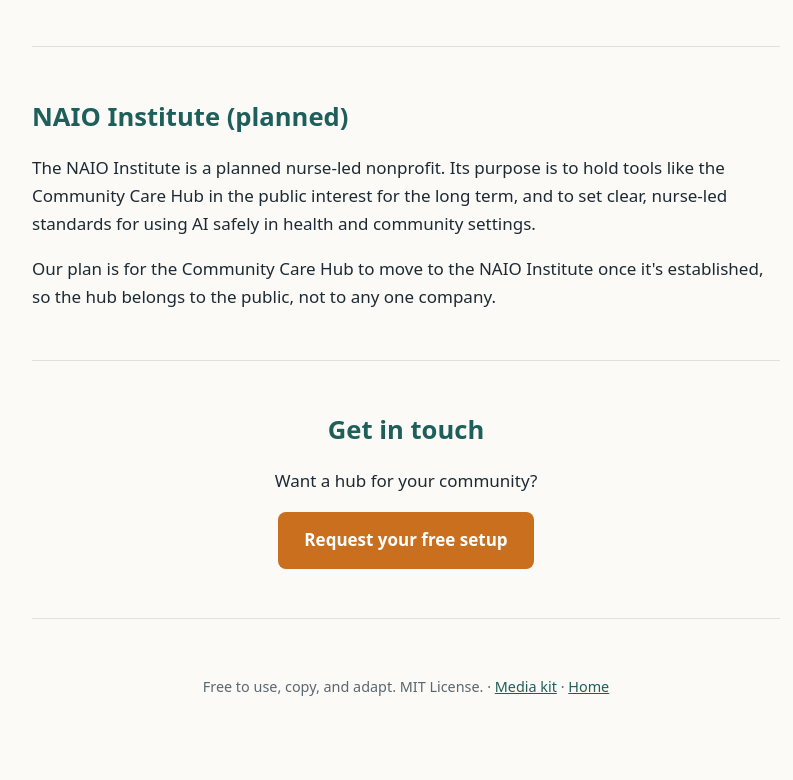
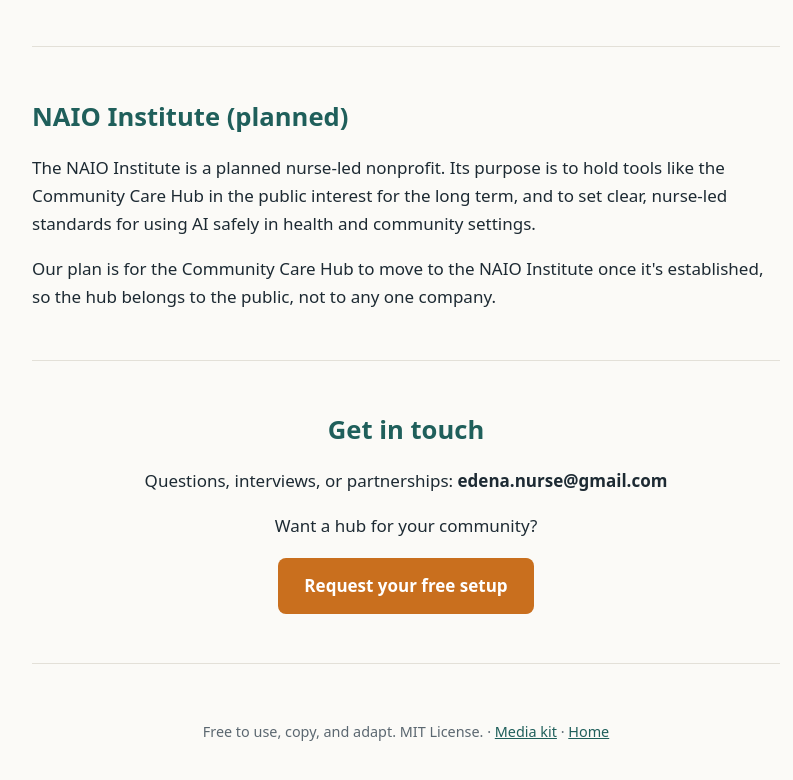
Before and after one commit to AI-Nurse-Solutions/community-care-hub, a plain HTML site: page about.html in a window 1280 px wide. Shown: the part 1389-2169 px from the top of the page, without its empty margins (234-1027 px from the left). Before the commit the page ends 2132 px from the top, so only its background shows below. Drawn offline with Linux system fonts and the light colour scheme.

Commit message:
Use edena.nurse@gmail.com as the hub contact email
Co-Authored-By: Claude Opus 5.5 <noreply@anthropic.com>
Claude-Session: https://claude.ai/code/session_019YysTq3XWtJvwsx7hsDvPo

```diff
--- a/about.html
+++ b/about.html
@@ -10,7 +10,7 @@
 <section><h2>Robert Domondon, RN, CCRN, CSC, CMC</h2><p><b>Founder, Nurse Intelligence Network</b></p><p>I've worked night shifts in the ICU for more than twenty years. At 3 a.m., I'm the one coordinating everyone around a patient: the family, the physicians, the respiratory therapist, the pharmacist, and the social worker who'll help them get home. Most of the time, the help a family needs already exists. It's just scattered. A big part of nursing is connecting those pieces.</p><p>Before my years at the bedside, I trained as a physician in the Philippines and served as hospital administrator of a former U.S. Naval Hospital. I've also spent years in community work, and I've seen how much good gets lost when energy outruns organization.</p><p>The Community Care Hub brings those worlds together. It takes the way nurses coordinate care and puts it in the hands of the community leaders who are already doing the work.</p></section>
 <section><h2>Nurse Intelligence Network (NIN)</h2><p>The Nurse Intelligence Network, LLC is a nurse-led organization working to make sure AI in health and community care stays safe, understandable, and in human hands.</p><p>We believe nurses shouldn't just receive technology built without them. We should help design it, guide it, and decide when it's ready. NIN brings nurses and community partners together to build tools like the Community Care Hub, and to train people to use AI with care and good judgment.</p><p><b>What we stand for:</b></p><ul><li><b>Patient safety and human dignity, always.</b></li><li><b>Care before speed.</b> We'd rather release something safe than something fast.</li><li><b>Community as the owner.</b> The people served should hold the controls.</li><li><b>Honesty about limits.</b> Every tool we make says clearly what it won't do.</li></ul><p><b>How we sustain our work:</b> NIN offers training and certification programs. We don't sell the Community Care Hub or anyone's data.</p></section>
 <section><h2>NAIO Institute (planned)</h2><p>The NAIO Institute is a planned nurse-led nonprofit. Its purpose is to hold tools like the Community Care Hub in the public interest for the long term, and to set clear, nurse-led standards for using AI safely in health and community settings.</p><p>Our plan is for the Community Care Hub to move to the NAIO Institute once it's established, so the hub belongs to the public, not to any one company.</p></section>
-<section class="cta"><h2>Get in touch</h2><p>Want a hub for your community?</p><p><a class="btn" href="https://form.jotform.com/263173142192048">Request your free setup</a></p></section>
+<section class="cta"><h2>Get in touch</h2><p>Questions, interviews, or partnerships: <span class="sel">edena.nurse@gmail.com</span></p><p>Want a hub for your community?</p><p><a class="btn" href="https://form.jotform.com/263173142192048">Request your free setup</a></p></section>
 </main>
 <footer><p>Free to use, copy, and adapt. MIT License. &middot; <a href="media-kit.html">Media kit</a> &middot; <a href="index.html">Home</a></p></footer>
 </body></html>
```
Also changed, not shown: media-kit.html (+1 -1 lines).
